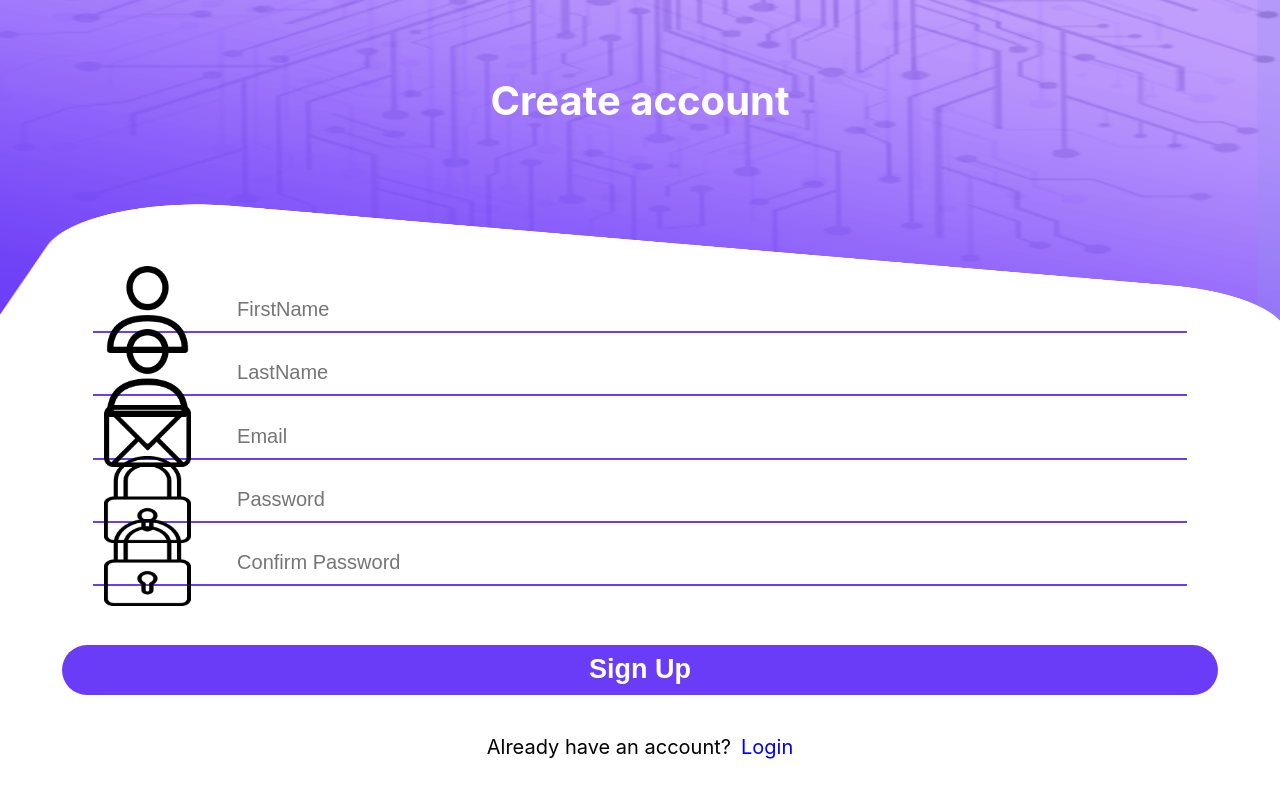
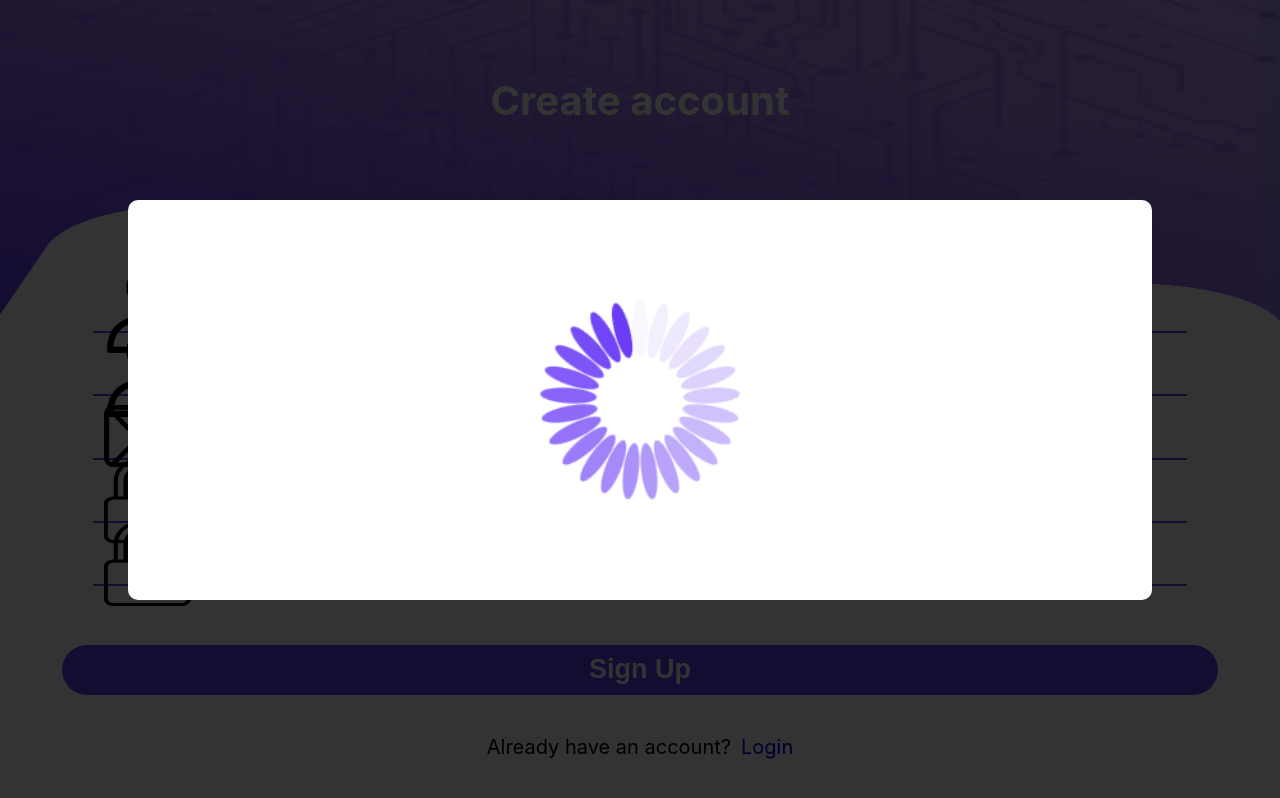
Before and after one commit to daCoolEric/passManger-client, a React (Create React App) app: page /register in a window 1280 px wide. Both pictures are taken after a click on the button "Sign Up". Built offline with nearby package versions, Linux system fonts and the light colour scheme; no server answers.

Commit message:
added a loader

```diff
--- a/src/components/Login.jsx
+++ b/src/components/Login.jsx
@@ -5,6 +5,7 @@ import bgImg from '../images/loginpath.png';
 import emailImg from '../images/email.png';
 import padlockImg from '../images/padlock.png';
 import axios from 'axios';
+import spinner from '../images/Spinner-1s-200px.gif'
 import { useState } from 'react';
 
 const Wrapper = styled.div`
@@ -134,22 +135,44 @@ const InfoSection = styled.div`
   justify-content: center;
   align-items: center;
 `
+const LoadingModal = styled.div`
+  // outline: 2px solid red;
+  width: 100%;
+  height: 100vh;
+  position: fixed;
+  top: 0;
+  background-color: rgba(0, 0, 0, 0.8);
+  display: flex;
+  justify-content: center;
+  align-items: center;
+`
+const LoadingContent = styled.div`
+  // outline: 2px solid red;
+  width: 80%;
+  height: 50vh;
+  background-color: rgba(255, 255, 255, 1);
+  border-radius: 10px;
+  display: flex;
+  justify-content: center;
+  align-items: center;
+`
+
 
 
 
 function Login() {
   const [email,setEmail] = useState('');
   const [password,setPassword] = useState('');
-
+  const [loader, setLoader] = useState('hidden');
   const submitLogin = () => {
-
+    setLoader("visible");
     async function authUser() {
       try {
         const response = await axios.post("https://passerver.onrender.com/api/user/signin", {
           email: email,
           password: password,
         });
-
+        setLoader("hidden");
         window.location = `/user/${response.data.result._id}/home`
 
 
@@ -188,6 +211,11 @@ function Login() {
             <InfoSection>Don't have an account? <span style={{marginLeft: "10px", textDecoration: "none"}}> <Link to="/register" style={{textDecoration: "none"}}>Sign Up</Link></span></InfoSection>
           </SubmitSection>
         </LoginContent>
+        <LoadingModal style={{visibility: loader }}>
+            <LoadingContent>
+              <img src={spinner} alt="" style={{width: "25%"}} />
+            </LoadingContent>
+        </LoadingModal>
       </LoginContainer>
     </Wrapper>
   )
--- a/src/components/Register.jsx
+++ b/src/components/Register.jsx
@@ -5,6 +5,7 @@ import bgImg from '../images/loginpath.png';
 import emailImg from '../images/email.png';
 import padlockImg from '../images/padlock.png';
 import userImg from '../images/user.png';
+import spinner from '../images/Spinner-1s-200px.gif'
 import axios from 'axios';
 import { useState } from 'react';
 
@@ -125,6 +126,30 @@ const InfoSection = styled.div`
   justify-content: center;
   align-items: center;
 `
+const LoadingModal = styled.div`
+  // outline: 2px solid red;
+  width: 100%;
+  height: 100vh;
+  position: fixed;
+  top: 0;
+  background-color: rgba(0, 0, 0, 0.8);
+  display: flex;
+  justify-content: center;
+  align-items: center;
+`
+const LoadingContent = styled.div`
+  // outline: 2px solid red;
+  width: 80%;
+  height: 50vh;
+  background-color: rgba(255, 255, 255, 1);
+  border-radius: 10px;
+  display: flex;
+  justify-content: center;
+  align-items: center;
+`
+
+
+
 
 
 
@@ -134,11 +159,13 @@ function Register() {
   const [email,setEmail] = useState('');
   const [password,setPassword] = useState('');
   const [confirmPass,setConfirmPass] = useState('');
+  const [loader, setLoader] = useState('hidden');
 
   const handleSubmit = () => {
     if(password !== confirmPass){
       alert("The two passwords are not the same");
     }
+    setLoader("visible");
     async function createUser() {
       try {
         const response = await axios.post("https://passerver.onrender.com/api/user/signup", {
@@ -148,6 +175,7 @@ function Register() {
           password: password,
         });
         window.location = `/user/${response.data.result._id}/home`
+        setLoader("hidden");
 
         // console.log(response.status);
         // setAllAccounts(response.data);
@@ -202,6 +230,11 @@ function Register() {
             <InfoSection>Already have an account? <span style={{marginLeft: "10px", textDecoration: "none"}}> <Link to="/login" style={{textDecoration: "none"}}>Login</Link></span></InfoSection>
           </SubmitSection>
         </LoginContent>
+        <LoadingModal style={{visibility: loader }}>
+            <LoadingContent>
+              <img src={spinner} alt="" style={{width: "25%"}} />
+            </LoadingContent>
+        </LoadingModal>
       </LoginContainer>
 
 
```
Also changed, not shown: src/images/Spinner-1s-200px.gif (added).
